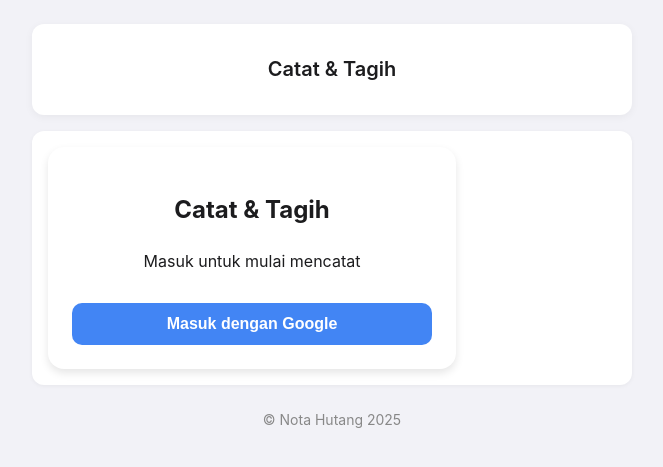
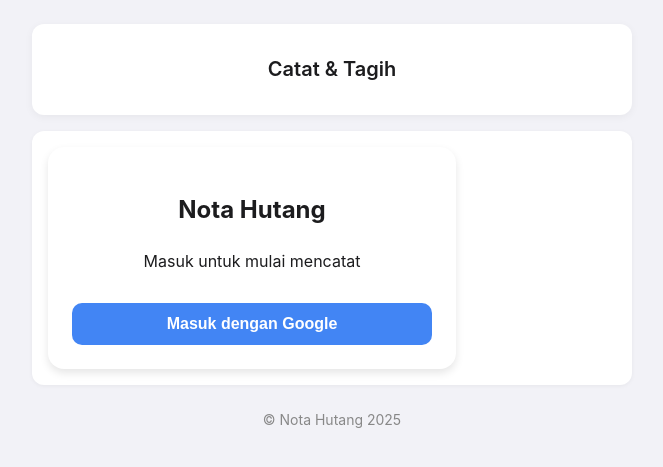
Before and after one commit to daffadevhosting/Nota-Hutang, a Jekyll site: the page built from index.html, in a window 1280 px wide. Shown: the top 467 px of the page, without its empty margins (308-971 px from the left). Built offline with Jekyll 4.4.1, drawn with Linux system fonts in a browser that asks for light colours; comment, search, counter and statistics services are not loaded.

Commit message:
Update index.html

```diff
--- a/index.html
+++ b/index.html
@@ -5,7 +5,7 @@ header: Catat & Tagih
 ---
 
 <div class="login-box">
-    <h2>Catat & Tagih</h2>
+    <h2>{{site.title}}</h2>
     <p>Masuk untuk mulai mencatat</p>
     <button onclick="loginGoogle()">Masuk dengan Google</button>
 </div>
```
